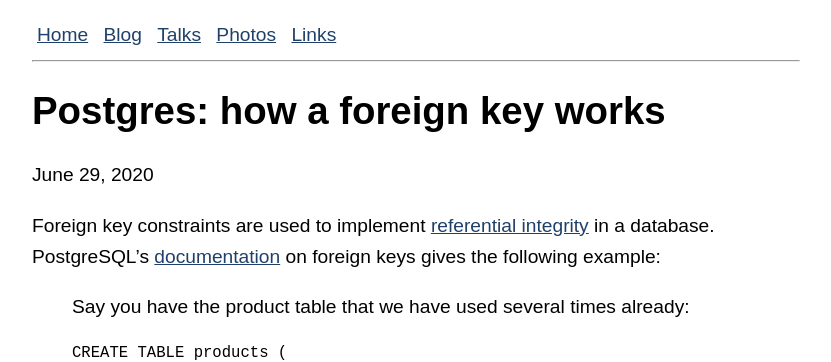
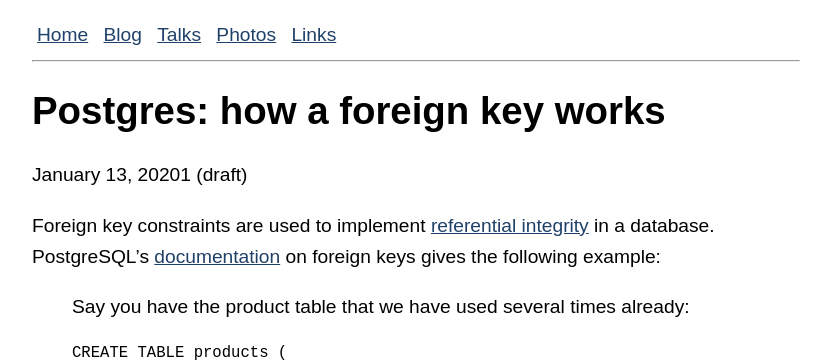
Before and after one commit to amitlan/website, a Jekyll site: the page built from _posts/2021-01-13-pg-fkey.md, in a window 1280 px wide. Shown: the top 362 px of the page, without its empty margins (224-1055 px from the left). Built offline with Jekyll 4.4.1, drawn with Linux system fonts in a browser that asks for light colours.

Commit message:
pg-fkey-2

```diff
--- a/_posts/2020-01-13-pg-fkey.md
+++ b/_posts/2021-01-13-pg-fkey.md
@@ -2,11 +2,11 @@
 layout: writing
 title: "Postgres: how a foreign key works"
 tags: [writing, pg]
-last_updated: 2020-01-13
+last_updated: 2021-01-13
 ---
 # Postgres: how a foreign key works
 
-June 29, 2020
+January 13, 20201 (draft)
 
 Foreign key constraints are used to implement [referential integrity](https://en.wikipedia.org/wiki/Referential_integrity)
 in a database.  PostgreSQL's [documentation](https://www.postgresql.org/docs/8.3/ddl-constraints.html#DDL-CONSTRAINTS-FK)
```
